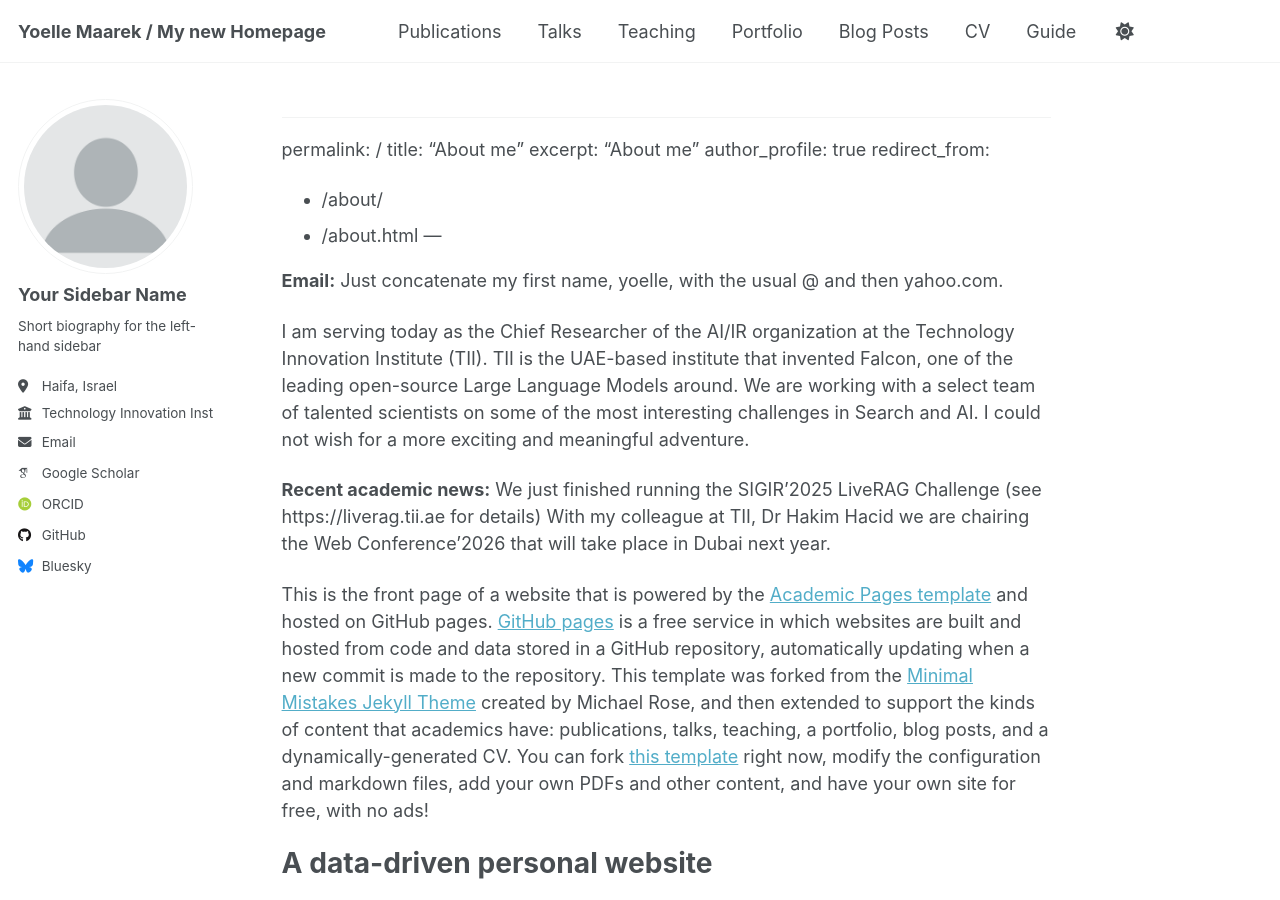
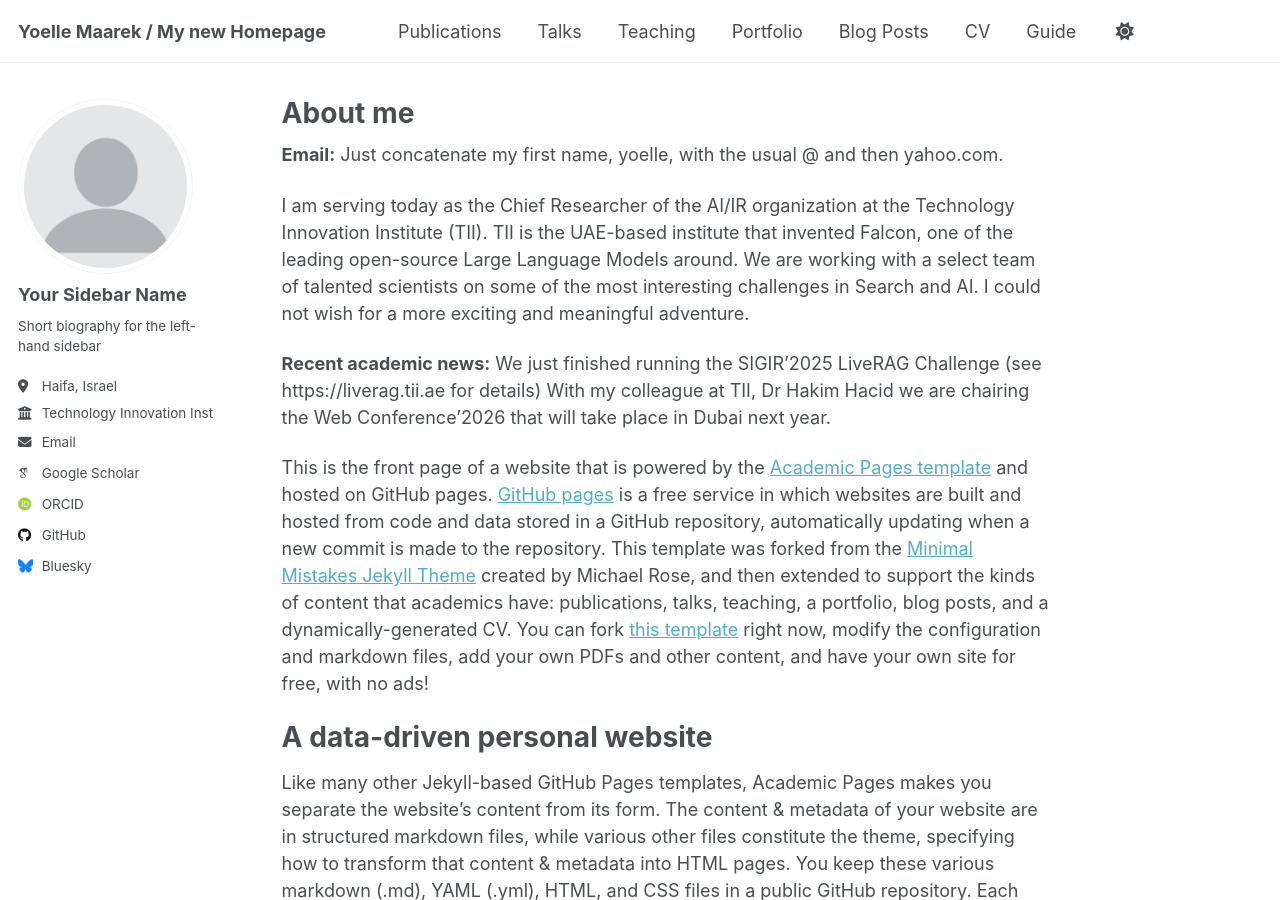
Before and after one commit to yoellemaarek/homepage, a Jekyll site: the page built from _pages/about.md, in a window 1280 px wide and 900 px high. Built offline with Jekyll 4.4.1, drawn with Linux system fonts in a browser that asks for light colours; some web fonts are replaced.

Commit message:
Update about.md

```diff
--- a/_pages/about.md
+++ b/_pages/about.md
@@ -1,12 +1,11 @@
 ---
- permalink: /
- title: "About me"
- excerpt: "About me"
- author_profile: true
- redirect_from:
-   - /about/
-   - /about.html
- ---
+permalink: /
+title: "About me"
+author_profile: true
+redirect_from:
+  - /about/
+  - /about.html
+---
 
 **Email:** Just concatenate my first name, yoelle, with the usual @ and then yahoo.com.
 
```
